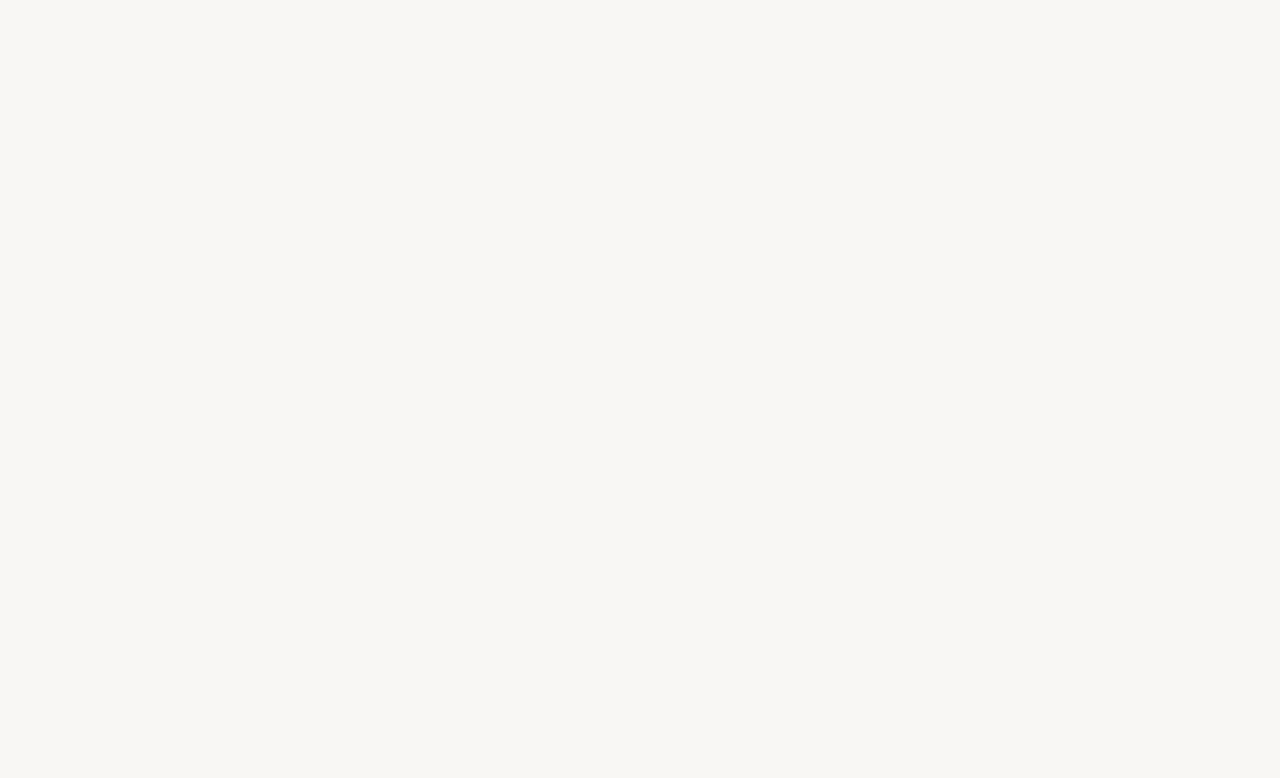
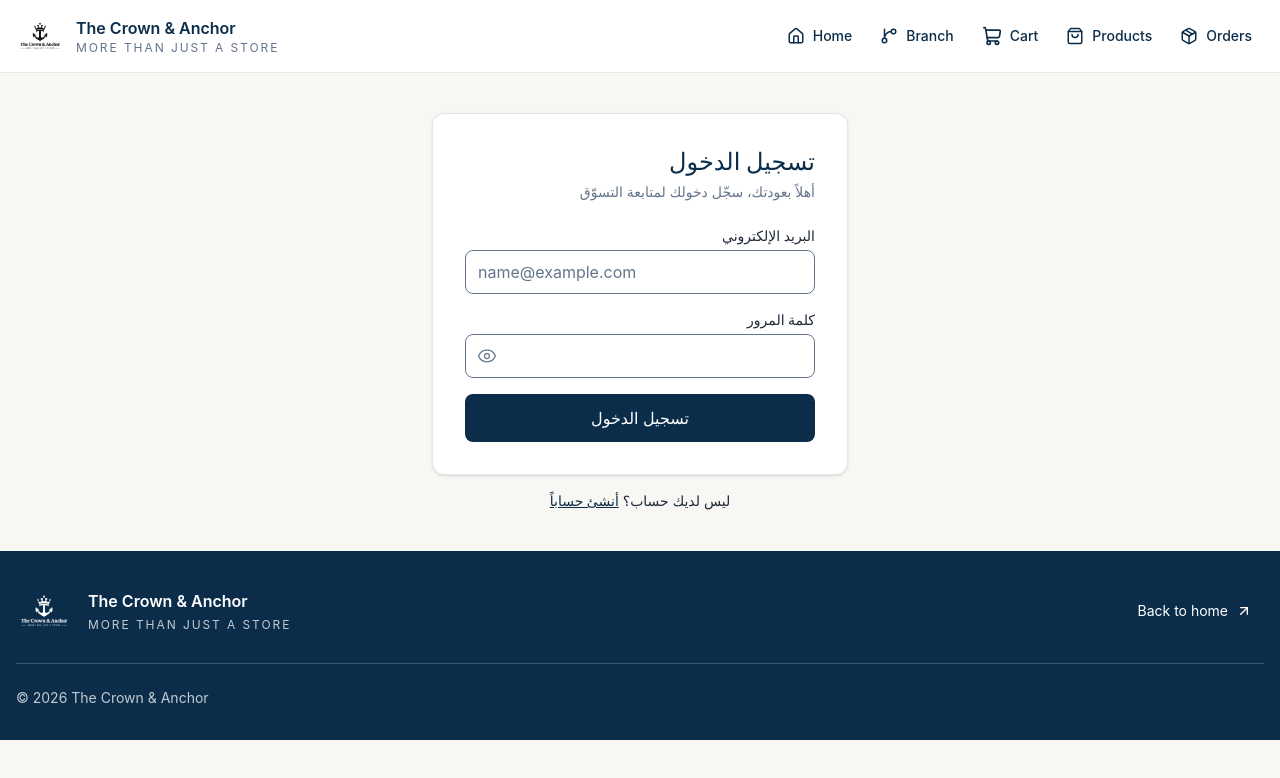
Before and after one commit to reham0138/store-app-, a React (Vite) app in the folder frontend/: page /login in a window 1280 px wide. Before the commit this address had no page. Shown: the top 778 px of the page. Built offline with nearby package versions, Linux system fonts and the light colour scheme.

Commit message:
auth files setup

```diff
--- a/frontend/src/App.tsx
+++ b/frontend/src/App.tsx
@@ -7,8 +7,11 @@ import {
 
 import MainLayout from "./shared/layouts/MainLayout";
 import BranchSelectorTestPage from "./pages/BranchSelectorTestPage";
+import LoginPage from "./pages/login";
+import RegisterPage from "./pages/RegisterPage";
 
 import { CartProvider } from "./shared/contexts/CartContext";
+import { AuthProvider } from "./shared/contexts/AuthProvider";
 
 import CartPage from "./shared/components/CartPage";
 import CheckoutPage from "./pages/CheckoutPage";
@@ -19,6 +22,7 @@ import ProductsPage from "./pages/ProductPage";
 function App() {
   return (
     <CartProvider>
+      <AuthProvider>
         <Router>
           <Routes>
             <Route path="/" element={<MainLayout />}>
@@ -35,9 +39,12 @@ function App() {
                 path="order-success"
                 element={<OrderSuccessPage />}
               />
+              <Route path="login" element={<LoginPage />} />
+              <Route path="register" element={<RegisterPage />} />
             </Route>
           </Routes>
         </Router>
+      </AuthProvider>
     </CartProvider>
   );
 }
--- a/frontend/src/pages/auth/LoginPage.tsx
+++ /dev/null
@@ -1,91 +0,0 @@
-import { useState } from 'react'
-import type { FormEvent } from 'react'
-import { Link, Navigate, useLocation } from 'react-router-dom'
-import { useAuth } from '../../shared/hooks/useAuth.ts'
-import { AuthError } from '../../shared/services/authService.ts'
-import { AuthCard } from './components/AuthCard.tsx'
-import { FormError } from './components/FormError.tsx'
-import { PasswordField } from './components/PasswordField.tsx'
-import { SubmitButton } from './components/SubmitButton.tsx'
-import { TextField } from './components/TextField.tsx'
-import { validateEmail, validatePassword } from './validation.ts'
-
-interface FieldErrors {
-  email?: string
-  password?: string
-}
-
-function getRedirectTarget(state: unknown): string {
-  const from = (state as { from?: unknown } | null)?.from
-  return typeof from === 'string' && from.startsWith('/') && !from.startsWith('//') ? from : '/'
-}
-
-export default function LoginPage() {
-  const { user, login } = useAuth()
-  const location = useLocation()
-  const [email, setEmail] = useState('')
-  const [password, setPassword] = useState('')
-  const [errors, setErrors] = useState<FieldErrors>({})
-  const [formError, setFormError] = useState('')
-  const [submitting, setSubmitting] = useState(false)
-
-  // مسجّل دخول أصلاً (أو لسا خلّص تسجيل الدخول): ارجع للصفحة اللي كان رايحلها
-  if (user) return <Navigate to={getRedirectTarget(location.state)} replace />
-
-  async function handleSubmit(event: FormEvent<HTMLFormElement>) {
-    event.preventDefault()
-    setFormError('')
-
-    const nextErrors: FieldErrors = {
-      email: validateEmail(email),
-      password: password ? undefined : validatePassword(password),
-    }
-    setErrors(nextErrors)
-    if (nextErrors.email || nextErrors.password) return
-
-    setSubmitting(true)
-    try {
-      await login({ email, password })
-    } catch (error) {
-      setFormError(error instanceof AuthError ? error.message : 'حدث خطأ غير متوقع، حاول مرة أخرى')
-      setSubmitting(false)
-    }
-  }
-
-  return (
-    <AuthCard
-      title="تسجيل الدخول"
-      subtitle="أهلاً بعودتك، سجّل دخولك لمتابعة التسوّق"
-      footer={
-        <>
-          ليس لديك حساب؟{' '}
-          <Link to="/register" className="font-semibold text-brand-navy underline">
-            أنشئ حساباً
-          </Link>
-        </>
-      }
-    >
-      <form onSubmit={handleSubmit} noValidate className="flex flex-col gap-4">
-        {formError && <FormError message={formError} />}
-        <TextField
-          label="البريد الإلكتروني"
-          type="email"
-          dir="ltr"
-          autoComplete="email"
-          placeholder="name@example.com"
-          value={email}
-          onChange={(e) => setEmail(e.target.value)}
-          error={errors.email}
-        />
-        <PasswordField
-          label="كلمة المرور"
-          autoComplete="current-password"
-          value={password}
-          onChange={(e) => setPassword(e.target.value)}
-          error={errors.password}
-        />
-        <SubmitButton loading={submitting}>تسجيل الدخول</SubmitButton>
-      </form>
-    </AuthCard>
-  )
-}
--- a/frontend/src/pages/auth/authRoutes.tsx
+++ /dev/null
@@ -1,14 +0,0 @@
-import { Route } from 'react-router-dom'
-import LoginPage from './LoginPage.tsx'
-import RegisterPage from './RegisterPage.tsx'
-
-/**
- * مسارات المصادقة (نسبية): حطها داخل <Route path="/" element={<MainLayout />}>
- * بـ App.tsx بسطر واحد:  {authRoutes}
- */
-export const authRoutes = (
-  <>
-    <Route path="login" element={<LoginPage />} />
-    <Route path="register" element={<RegisterPage />} />
-  </>
-)
--- a/frontend/src/pages/login.tsx
+++ b/frontend/src/pages/login.tsx
@@ -0,0 +1,90 @@
+import { useState } from 'react'
+import type { FormEvent } from 'react'
+import { Link, Navigate, useLocation } from 'react-router-dom'
+import { useAuth } from '../shared/hooks/useAuth.ts'
+import { AuthError } from '../shared/services/authService.ts'
+import { AuthCard } from '../shared/components/AuthCard.tsx'
+import { FormError } from '../shared/components/FormError.tsx'
+import { PasswordField } from '../shared/components/PasswordField.tsx'
+import { SubmitButton } from '../shared/components/SubmitButton.tsx'
+import { TextField } from '../shared/components/TextField.tsx'
+import { validateEmail, validatePassword } from '../shared/utils/authValidation.ts'
+
+interface FieldErrors {
+	email?: string
+	password?: string
+}
+
+function getRedirectTarget(state: unknown): string {
+	const from = (state as { from?: unknown } | null)?.from
+	return typeof from === 'string' && from.startsWith('/') && !from.startsWith('//') ? from : '/'
+}
+
+export default function LoginPage() {
+	const { user, login } = useAuth()
+	const location = useLocation()
+	const [email, setEmail] = useState('')
+	const [password, setPassword] = useState('')
+	const [errors, setErrors] = useState<FieldErrors>({})
+	const [formError, setFormError] = useState('')
+	const [submitting, setSubmitting] = useState(false)
+
+	if (user) return <Navigate to={getRedirectTarget(location.state)} replace />
+
+	async function handleSubmit(event: FormEvent<HTMLFormElement>) {
+		event.preventDefault()
+		setFormError('')
+
+		const nextErrors: FieldErrors = {
+			email: validateEmail(email),
+			password: password ? undefined : validatePassword(password),
+		}
+		setErrors(nextErrors)
+		if (nextErrors.email || nextErrors.password) return
+
+		setSubmitting(true)
+		try {
+			await login({ email, password })
+		} catch (error) {
+			setFormError(error instanceof AuthError ? error.message : 'حدث خطأ غير متوقع، حاول مرة أخرى')
+			setSubmitting(false)
+		}
+	}
+
+	return (
+		<AuthCard
+			title="تسجيل الدخول"
+			subtitle="أهلاً بعودتك، سجّل دخولك لمتابعة التسوّق"
+			footer={
+				<>
+					ليس لديك حساب؟{' '}
+					<Link to="/register" className="font-semibold text-brand-navy underline">
+						أنشئ حساباً
+					</Link>
+				</>
+			}
+		>
+			<form onSubmit={handleSubmit} noValidate className="flex flex-col gap-4">
+				{formError && <FormError message={formError} />}
+				<TextField
+					label="البريد الإلكتروني"
+					type="email"
+					dir="ltr"
+					autoComplete="email"
+					placeholder="name@example.com"
+					value={email}
+					onChange={(e) => setEmail(e.target.value)}
+					error={errors.email}
+				/>
+				<PasswordField
+					label="كلمة المرور"
+					autoComplete="current-password"
+					value={password}
+					onChange={(e) => setPassword(e.target.value)}
+					error={errors.password}
+				/>
+				<SubmitButton loading={submitting}>تسجيل الدخول</SubmitButton>
+			</form>
+		</AuthCard>
+	)
+}
--- a/frontend/src/pages/auth/components/AuthCard.tsx
+++ b/frontend/src/shared/components/AuthCard.tsx
@@ -9,7 +9,6 @@ interface AuthCardProps {
 
 export function AuthCard({ title, subtitle, children, footer }: AuthCardProps) {
   return (
-    // dir="rtl" محلي لحد ما الفريق يحدد اتجاه الصفحة globally (احذفو وقتها)
     <div dir="rtl" className="mx-auto flex w-full max-w-md flex-col px-4 py-10">
       <div className="rounded-xl border border-border-subtle bg-surface-white p-6 shadow-sm sm:p-8">
         <h1 className="text-2xl font-bold text-brand-navy">{title}</h1>
--- a/frontend/src/pages/auth/components/TextField.tsx
+++ b/frontend/src/shared/components/TextField.tsx
@@ -27,7 +27,6 @@ export function TextField({
           id={id}
           aria-invalid={error ? true : undefined}
           aria-describedby={error ? errorId : undefined}
-          // حدود الحقل text-slate (تباين كافي)، و border-subtle فقط للبطاقات والفواصل
           className={[
             'h-11 w-full rounded-lg border bg-surface-white px-3 text-text-main',
             'placeholder:text-text-slate focus:border-brand-navy',
```
Also changed, not shown: frontend/src/pages/RegisterPage.tsx (renamed from frontend/src/pages/auth/RegisterPage.tsx, +8 -8 lines), frontend/src/shared/components/FormError.tsx (line endings or trailing spaces), frontend/src/shared/components/PasswordField.tsx (line endings or trailing spaces), frontend/src/shared/components/SubmitButton.tsx (line endings or trailing spaces), frontend/src/shared/utils/authValidation.ts (renamed from frontend/src/pages/auth/validation.ts). Lines whose indentation alone changed are shown as unchanged.
